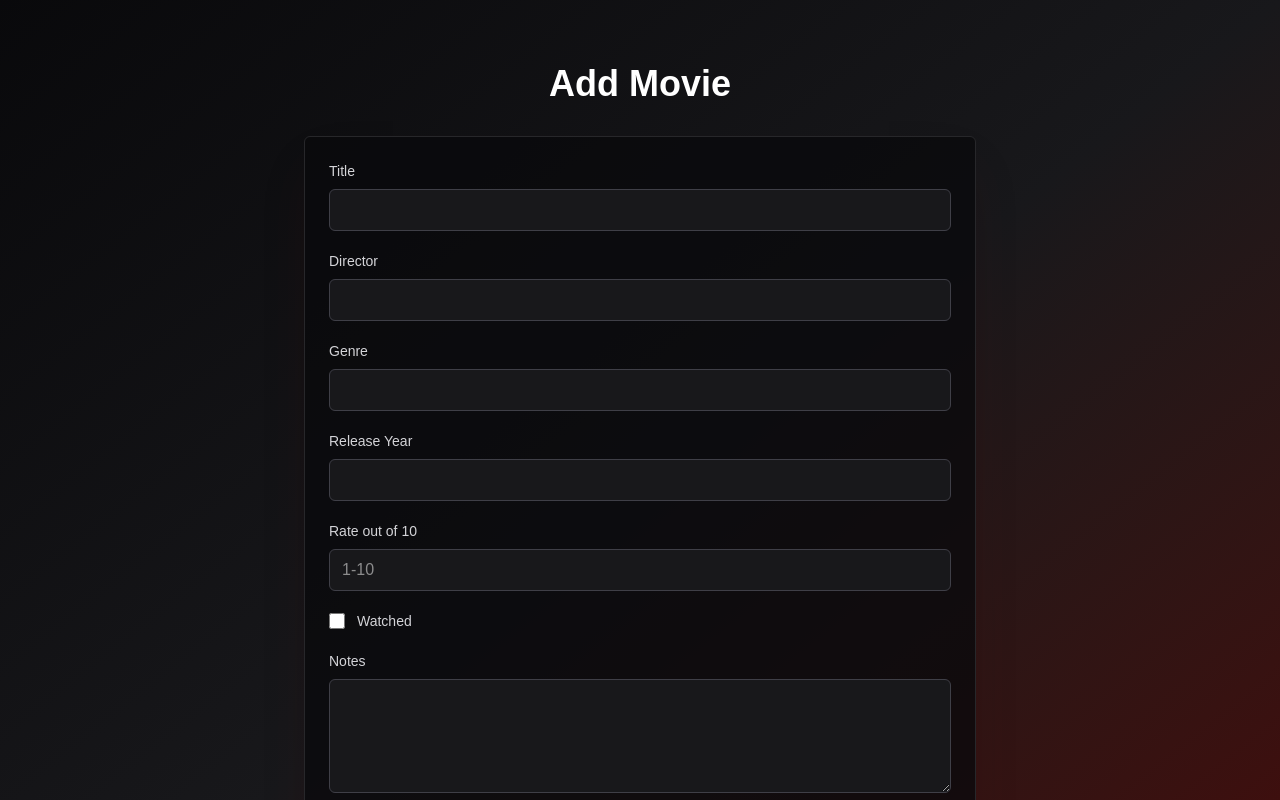
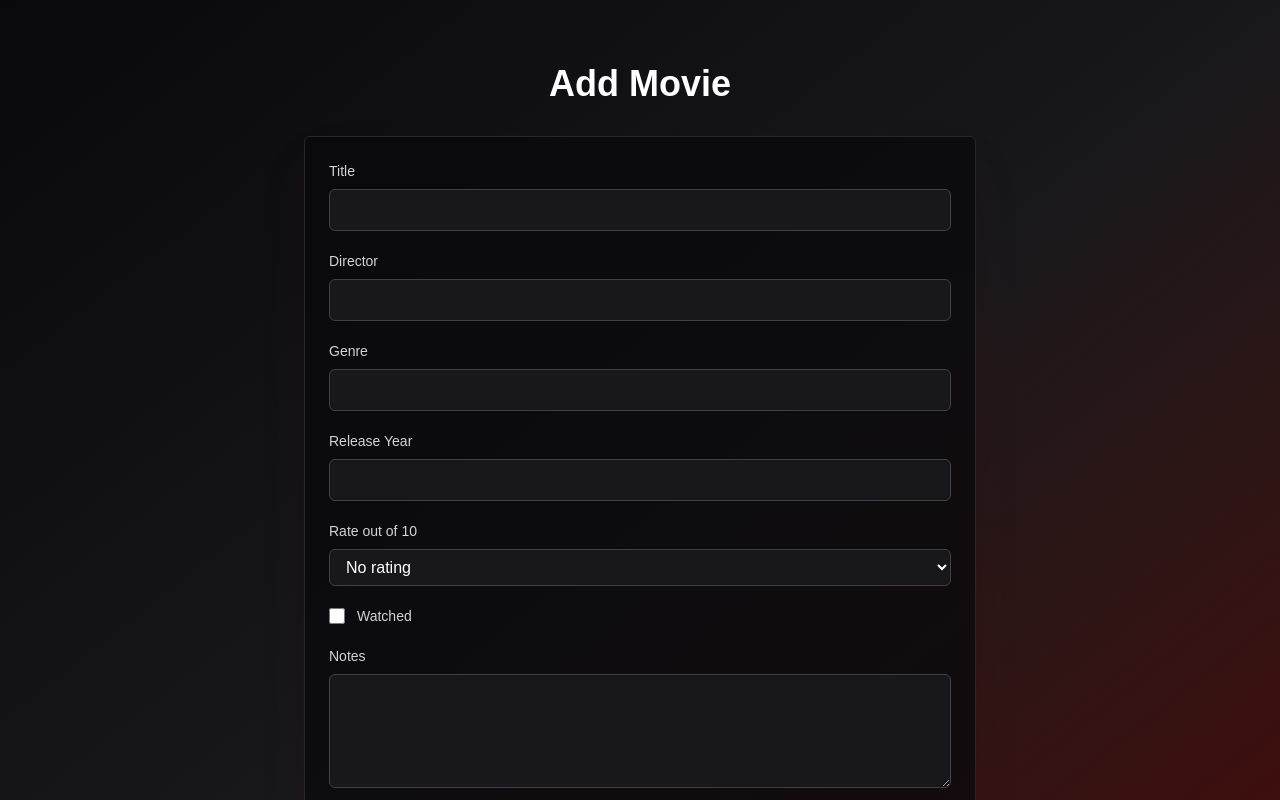
Before and after one commit to joenwoke/flixjn, a Next.js app: page /movies/new in a window 1280 px wide. Shown: the top 800 px of the page. Built offline with nearby package versions, Linux system fonts and the light colour scheme; no server answers.

Commit message:
Turning Rating system to select to fix null rating bug

```diff
--- a/src/app/movies/[id]/edit/page.tsx
+++ b/src/app/movies/[id]/edit/page.tsx
@@ -115,16 +115,24 @@
             >
               Rate out of 10
             </label>
-            <input
+            <select
               id="rating"
               name="rating"
-              type="number"
-              min="1"
-              max="10"
-              placeholder="1-10"
               defaultValue={movie.rating ?? ""}
               className="mt-2 w-full rounded-md border border-zinc-700 bg-zinc-900 px-3 py-2 text-white focus:border-red-500 focus:outline-none"
-            />
+            >
+              <option value="">No rating</option>
+              <option value="1">1/10</option>
+              <option value="2">2/10</option>
+              <option value="3">3/10</option>
+              <option value="4">4/10</option>
+              <option value="5">5/10</option>
+              <option value="6">6/10</option>
+              <option value="7">7/10</option>
+              <option value="8">8/10</option>
+              <option value="9">9/10</option>
+              <option value="10">10/10</option>
+            </select>
           </div>
 
           <div className="flex items-center gap-3">
--- a/src/app/movies/new/page.tsx
+++ b/src/app/movies/new/page.tsx
@@ -84,15 +84,23 @@
             >
               Rate out of 10
             </label>
-            <input
+            <select
               id="rating"
               name="rating"
-              type="number"
-              min="1"
-              max="10"
-              placeholder="1-10"
               className="mt-2 w-full rounded-md border border-zinc-700 bg-zinc-900 px-3 py-2 text-white focus:border-red-500 focus:outline-none"
-            />
+            >
+              <option value="">No rating</option>
+              <option value="1">1/10</option>
+              <option value="2">2/10</option>
+              <option value="3">3/10</option>
+              <option value="4">4/10</option>
+              <option value="5">5/10</option>
+              <option value="6">6/10</option>
+              <option value="7">7/10</option>
+              <option value="8">8/10</option>
+              <option value="9">9/10</option>
+              <option value="10">10/10</option>
+            </select>
           </div>
 
           <div className="flex items-center gap-3">
```
